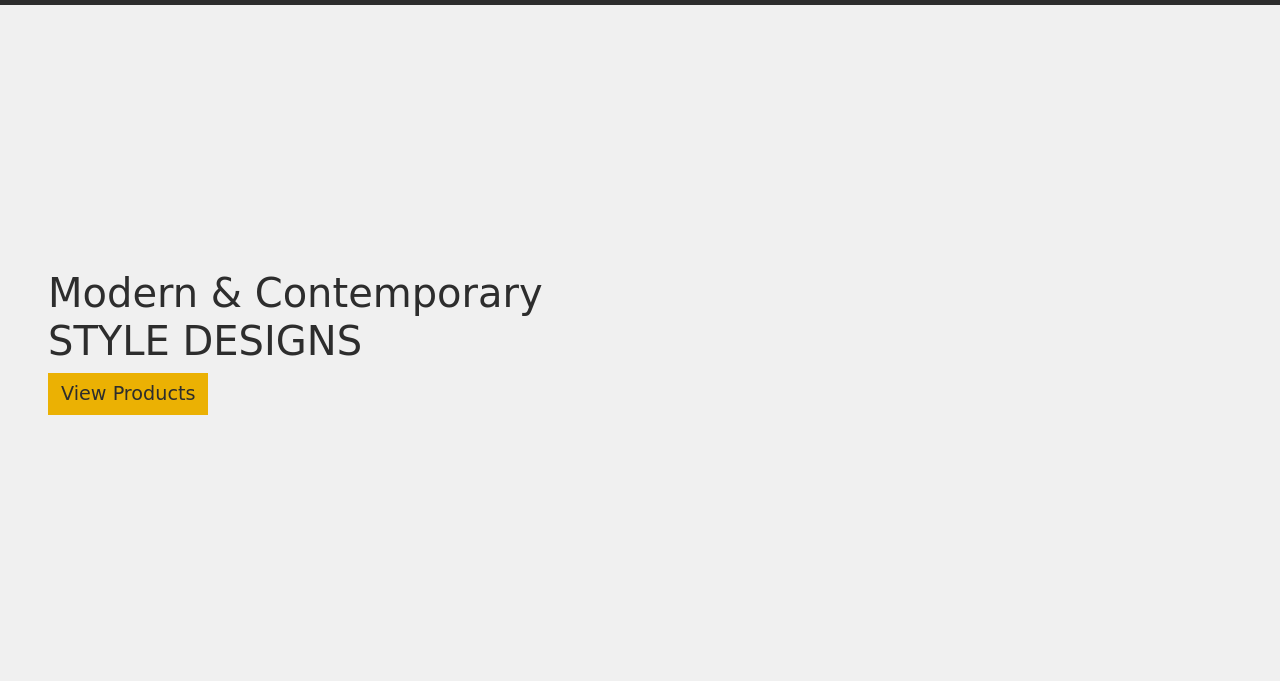
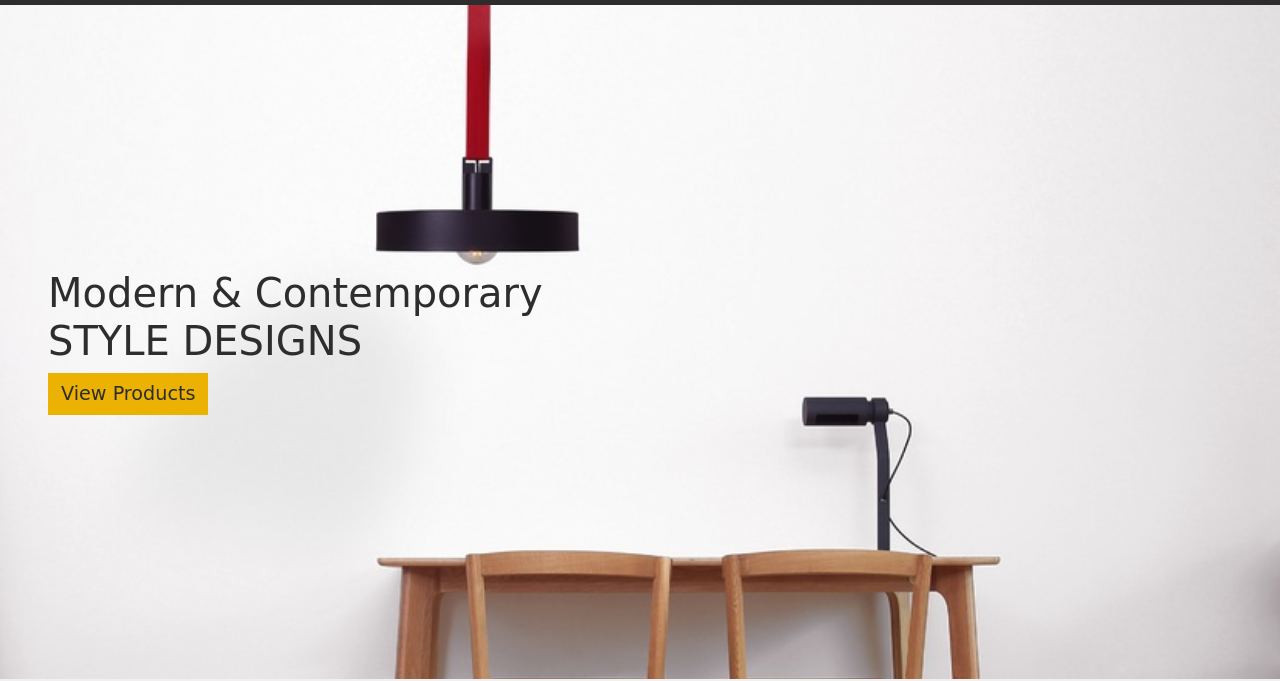
Before and after one commit to bitcoinoperated/FurniturePlanet, a plain HTML site: page docs/index.html in a window 1280 px wide. Shown: the part 121-802 px from the top of the page. Drawn offline with nearby package versions, Linux system fonts and the light colour scheme; files whose address does not match are found by name; a web font is replaced by a local one.

Commit message:
Update main.css

```diff
--- a/docs/css/main.css
+++ b/docs/css/main.css
@@ -137,7 +137,7 @@ header {
 /* Banner */
 
 .banner {
-  background: url('../docs/img/pageBcg/bannerBcg.jpg');
+  background: url('https://raw.githubusercontent.com/bitcoinoperated/FurniturePlanet/main/docs/img/pageBcg/bannerBcg.jpg');
   min-height: calc(100vh - 126px);
   background-position: center;
   background-size: cover;
```
